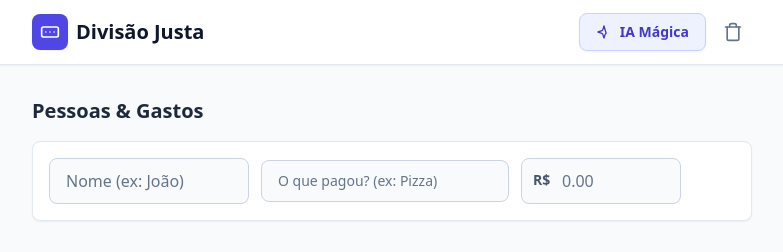
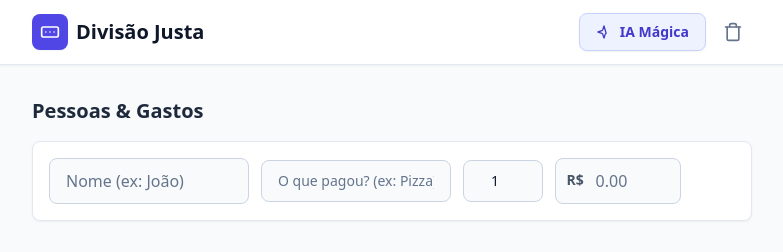
Before and after one commit to felipesdias/divisao-justa, a React (Vite) app: page / in a window 1280 px wide. Shown: the top 252 px of the page, without its empty margins (248-1031 px from the left). Built offline with nearby package versions, Linux system fonts and the light colour scheme.

Commit message:
Feat: Adds weighted splitting functionality

```diff
--- a/App.tsx
+++ b/App.tsx
@@ -11,7 +11,8 @@ const createEmptyPerson = (): Person => ({
   id: Math.random().toString(36).substr(2, 9),
   name: '',
   description: '',
-  paid: 0
+  paid: 0,
+  weight: 1
 });
 
 const App: React.FC = () => {
@@ -24,7 +25,9 @@ const App: React.FC = () => {
     const saved = localStorage.getItem(LOCAL_STORAGE_KEY);
     if (saved) {
       try {
-        setPeople(JSON.parse(saved));
+        const loaded = JSON.parse(saved);
+        // Migration: Ensure weight property exists
+        setPeople(loaded.map((p: any) => ({ ...p, weight: p.weight ?? 1 })));
       } catch (e) {
         console.error("Failed to parse local storage", e);
       }
@@ -52,7 +55,8 @@ const App: React.FC = () => {
     const isLastEmpty = !lastPerson || (
       !lastPerson.name.trim() &&
       !lastPerson.description?.trim() &&
-      lastPerson.paid === 0
+      lastPerson.paid === 0 &&
+      (lastPerson.weight === 1 || lastPerson.weight === undefined)
     );
 
     // If the last person has started typing, add a new empty row
@@ -61,7 +65,7 @@ const App: React.FC = () => {
     }
   }, [people, isLoaded]);
 
-  const updatePerson = (id: string, field: 'name' | 'paid' | 'description', value: string | number) => {
+  const updatePerson = (id: string, field: 'name' | 'paid' | 'description' | 'weight', value: string | number) => {
     setPeople(people.map(p => p.id === id ? { ...p, [field]: value } : p));
   };
 
@@ -104,7 +108,7 @@ const App: React.FC = () => {
         };
       } else {
         // Add new person
-        baseList.push(imported);
+        baseList.push({ ...imported, weight: imported.weight ?? 1 });
       }
     });
 
@@ -148,7 +152,7 @@ const App: React.FC = () => {
         <div className="max-w-3xl mx-auto px-4 sm:px-6 h-16 flex items-center justify-between">
           <div className="flex items-center gap-2">
             <div className="bg-indigo-600 text-white p-2 rounded-lg shadow-sm">
-               <svg xmlns="http://www.w3.org/2000/svg" width="20" height="20" viewBox="0 0 24 24" fill="none" stroke="currentColor" strokeWidth="2" strokeLinecap="round" strokeLinejoin="round"><rect x="2" y="6" width="20" height="12" rx="2"/><path d="M12 12h.01"/><path d="M17 12h.01"/><path d="M7 12h.01"/></svg>
+              <svg xmlns="http://www.w3.org/2000/svg" width="20" height="20" viewBox="0 0 24 24" fill="none" stroke="currentColor" strokeWidth="2" strokeLinecap="round" strokeLinejoin="round"><rect x="2" y="6" width="20" height="12" rx="2" /><path d="M12 12h.01" /><path d="M17 12h.01" /><path d="M7 12h.01" /></svg>
             </div>
             <h1 className="text-xl font-bold text-slate-900">
               Divisão Justa
@@ -159,7 +163,7 @@ const App: React.FC = () => {
               onClick={() => setIsAIModalOpen(true)}
               className="hidden sm:flex items-center gap-2 px-4 py-2 text-sm font-semibold text-indigo-700 bg-indigo-50 hover:bg-indigo-100 border border-indigo-200 rounded-lg transition-all shadow-sm"
             >
-              <svg xmlns="http://www.w3.org/2000/svg" width="16" height="16" viewBox="0 0 24 24" fill="none" stroke="currentColor" strokeWidth="2" strokeLinecap="round" strokeLinejoin="round"><path d="m12 3-1.912 5.813a2 2 0 0 1-1.275 1.275L3 12l5.813 1.912a2 2 0 0 1 1.275 1.275L12 21l1.912-5.813a2 2 0 0 1 1.275-1.275L12 3Z"/></svg>
+              <svg xmlns="http://www.w3.org/2000/svg" width="16" height="16" viewBox="0 0 24 24" fill="none" stroke="currentColor" strokeWidth="2" strokeLinecap="round" strokeLinejoin="round"><path d="m12 3-1.912 5.813a2 2 0 0 1-1.275 1.275L3 12l5.813 1.912a2 2 0 0 1 1.275 1.275L12 21l1.912-5.813a2 2 0 0 1 1.275-1.275L12 3Z" /></svg>
               IA Mágica
             </button>
             <button
@@ -167,7 +171,7 @@ const App: React.FC = () => {
               className="p-2 text-slate-500 hover:text-red-600 hover:bg-red-50 hover:border-red-200 border border-transparent rounded-lg transition-all"
               title="Limpar tudo"
             >
-                <svg xmlns="http://www.w3.org/2000/svg" width="20" height="20" viewBox="0 0 24 24" fill="none" stroke="currentColor" strokeWidth="2" strokeLinecap="round" strokeLinejoin="round"><path d="M3 6h18"/><path d="M19 6v14c0 1-1 2-2 2H7c-1 0-2-1-2-2V6"/><path d="M8 6V4c0-1 1-2 2-2h4c1 0 2 1 2 2v2"/></svg>
+              <svg xmlns="http://www.w3.org/2000/svg" width="20" height="20" viewBox="0 0 24 24" fill="none" stroke="currentColor" strokeWidth="2" strokeLinecap="round" strokeLinejoin="round"><path d="M3 6h18" /><path d="M19 6v14c0 1-1 2-2 2H7c-1 0-2-1-2-2V6" /><path d="M8 6V4c0-1 1-2 2-2h4c1 0 2 1 2 2v2" /></svg>
             </button>
           </div>
         </div>
@@ -183,7 +187,7 @@ const App: React.FC = () => {
               onClick={() => setIsAIModalOpen(true)}
               className="sm:hidden flex items-center gap-1.5 px-3 py-1.5 text-xs font-bold text-indigo-700 bg-indigo-50 hover:bg-indigo-100 border border-indigo-200 rounded-lg transition-colors"
             >
-               <svg xmlns="http://www.w3.org/2000/svg" width="14" height="14" viewBox="0 0 24 24" fill="none" stroke="currentColor" strokeWidth="2" strokeLinecap="round" strokeLinejoin="round"><path d="m12 3-1.912 5.813a2 2 0 0 1-1.275 1.275L3 12l5.813 1.912a2 2 0 0 1 1.275 1.275L12 21l1.912-5.813a2 2 0 0 1 1.275-1.275L21 12l-5.813-1.912a2 2 0 0 1-1.275-1.275L12 3Z"/></svg>
+              <svg xmlns="http://www.w3.org/2000/svg" width="14" height="14" viewBox="0 0 24 24" fill="none" stroke="currentColor" strokeWidth="2" strokeLinecap="round" strokeLinejoin="round"><path d="m12 3-1.912 5.813a2 2 0 0 1-1.275 1.275L3 12l5.813 1.912a2 2 0 0 1 1.275 1.275L12 21l1.912-5.813a2 2 0 0 1 1.275-1.275L21 12l-5.813-1.912a2 2 0 0 1-1.275-1.275L12 3Z" /></svg>
               Importar com IA
             </button>
           </div>
--- a/components/PersonRow.tsx
+++ b/components/PersonRow.tsx
@@ -5,7 +5,7 @@ interface PersonRowProps {
   person: Person;
   isDuplicate: boolean;
   isLast: boolean;
-  onChange: (id: string, field: 'name' | 'paid' | 'description', value: string | number) => void;
+  onChange: (id: string, field: 'name' | 'paid' | 'description' | 'weight', value: string | number) => void;
   onRemove: (id: string) => void;
 }
 
@@ -44,6 +44,21 @@ const PersonRow: React.FC<PersonRowProps> = ({ person, isDuplicate, isLast, onCh
         />
       </div>
 
+      {/* Weight Field */}
+      <div className="flex-1 w-full md:w-20 md:max-w-[80px]">
+        <label className="block text-xs font-bold text-slate-700 mb-1.5 md:hidden">Peso</label>
+        <input
+          type="number"
+          min="0"
+          step="0.1"
+          value={person.weight || ''}
+          onChange={(e) => onChange(person.id, 'weight', parseFloat(e.target.value) || 0)}
+          placeholder="1"
+          title="Peso da divisão (Padrão: 1)"
+          className="w-full px-2 py-2.5 bg-slate-50 border border-slate-300 text-slate-900 placeholder-slate-500 rounded-lg focus:bg-white focus:outline-none focus:ring-2 focus:ring-indigo-600 focus:border-transparent transition-all text-sm text-center"
+        />
+      </div>
+
       {/* Amount Field */}
       <div className="flex-1 w-full md:w-auto md:max-w-[160px] relative">
         <label className="block text-xs font-bold text-slate-700 mb-1.5 md:hidden">Valor Pago</label>
@@ -75,7 +90,7 @@ const PersonRow: React.FC<PersonRowProps> = ({ person, isDuplicate, isLast, onCh
 
       {/* Spacer for alignment if button is hidden on desktop */}
       {isLast && (
-         <div className="hidden md:block w-[42px]"></div>
+        <div className="hidden md:block w-[42px]"></div>
       )}
     </div>
   );
--- a/components/Results.tsx
+++ b/components/Results.tsx
@@ -33,7 +33,8 @@ const Results: React.FC<ResultsProps> = ({ result, people, hasPeople }) => {
     } else {
       activePeople.forEach(p => {
         const desc = p.description ? ` (${p.description})` : "";
-            text += `• ${p.name}${desc}: R$ ${p.paid.toFixed(2)}\n`;
+        const weight = p.weight !== 1 ? ` [Peso: ${p.weight}]` : "";
+        text += `• ${p.name}${desc}${weight}: R$ ${p.paid.toFixed(2)}\n`;
       });
     }
 
@@ -82,7 +83,7 @@ const Results: React.FC<ResultsProps> = ({ result, people, hasPeople }) => {
             onClick={handleShareWhatsApp}
             className="flex items-center gap-2 px-4 py-2 bg-[#25D366] hover:bg-[#20bd5a] text-white rounded-lg transition-colors font-semibold text-sm shadow-sm w-full sm:w-auto justify-center"
           >
-            <svg xmlns="http://www.w3.org/2000/svg" width="18" height="18" viewBox="0 0 24 24" fill="currentColor"><path d="M.057 24l1.687-6.163c-1.041-1.804-1.588-3.849-1.587-5.946.003-6.556 5.338-11.891 11.893-11.891 3.181.001 6.167 1.24 8.413 3.488 2.245 2.248 3.481 5.236 3.48 8.414-.003 6.557-5.338 11.892-11.893 11.892-1.99-.001-3.951-.5-5.688-1.448l-6.305 1.654zm6.597-3.807c1.676.995 3.276 1.591 5.392 1.592 5.448 0 9.886-4.434 9.889-9.885.002-5.462-4.415-9.89-9.881-9.892-5.452 0-9.887 4.434-9.889 9.884-.001 2.225.651 3.891 1.746 5.634l-.999 3.648 3.742-.981zm11.387-5.464c-.074-.124-.272-.198-.57-.347-.297-.149-1.758-.868-2.031-.967-.272-.099-.47-.149-.669.149-.198.297-.768.967-.941 1.165-.173.198-.347.223-.644.074-.297-.149-1.255-.463-2.39-1.475-.883-.788-1.48-1.761-1.653-2.059-.173-.297-.018-.458.13-.606.134-.133.297-.347.446-.521.151-.172.2-.296.3-.495.099-.198.05-.372-.025-.521-.075-.148-.669-1.611-.916-2.206-.242-.579-.487-.501-.669-.51l-.57-.01c-.198 0-.52.074-.792.372-.272.297-1.04 1.016-1.04 2.479 0 1.463 1.065 2.876 1.213 3.074.149.198 2.095 3.2 5.076 4.487.709.306 1.263.489 1.694.626.712.226 1.36.194 1.872.118.571-.085 1.758-.719 2.006-1.413.248-.695.248-1.29.173-1.414z"/></svg>
+            <svg xmlns="http://www.w3.org/2000/svg" width="18" height="18" viewBox="0 0 24 24" fill="currentColor"><path d="M.057 24l1.687-6.163c-1.041-1.804-1.588-3.849-1.587-5.946.003-6.556 5.338-11.891 11.893-11.891 3.181.001 6.167 1.24 8.413 3.488 2.245 2.248 3.481 5.236 3.48 8.414-.003 6.557-5.338 11.892-11.893 11.892-1.99-.001-3.951-.5-5.688-1.448l-6.305 1.654zm6.597-3.807c1.676.995 3.276 1.591 5.392 1.592 5.448 0 9.886-4.434 9.889-9.885.002-5.462-4.415-9.89-9.881-9.892-5.452 0-9.887 4.434-9.889 9.884-.001 2.225.651 3.891 1.746 5.634l-.999 3.648 3.742-.981zm11.387-5.464c-.074-.124-.272-.198-.57-.347-.297-.149-1.758-.868-2.031-.967-.272-.099-.47-.149-.669.149-.198.297-.768.967-.941 1.165-.173.198-.347.223-.644.074-.297-.149-1.255-.463-2.39-1.475-.883-.788-1.48-1.761-1.653-2.059-.173-.297-.018-.458.13-.606.134-.133.297-.347.446-.521.151-.172.2-.296.3-.495.099-.198.05-.372-.025-.521-.075-.148-.669-1.611-.916-2.206-.242-.579-.487-.501-.669-.51l-.57-.01c-.198 0-.52.074-.792.372-.272.297-1.04 1.016-1.04 2.479 0 1.463 1.065 2.876 1.213 3.074.149.198 2.095 3.2 5.076 4.487.709.306 1.263.489 1.694.626.712.226 1.36.194 1.872.118.571-.085 1.758-.719 2.006-1.413.248-.695.248-1.29.173-1.414z" /></svg>
             Compartilhar no WhatsApp
           </button>
         </div>
@@ -103,7 +104,7 @@ const Results: React.FC<ResultsProps> = ({ result, people, hasPeople }) => {
                     <span className="text-slate-900 font-medium">{tx.from}</span>
                     <span className="text-xs text-slate-500 flex items-center gap-1">
                       paga para
-                      <svg xmlns="http://www.w3.org/2000/svg" width="12" height="12" viewBox="0 0 24 24" fill="none" stroke="currentColor" strokeWidth="2" strokeLinecap="round" strokeLinejoin="round"><path d="M5 12h14"/><path d="m12 5 7 7-7 7"/></svg>
+                      <svg xmlns="http://www.w3.org/2000/svg" width="12" height="12" viewBox="0 0 24 24" fill="none" stroke="currentColor" strokeWidth="2" strokeLinecap="round" strokeLinejoin="round"><path d="M5 12h14" /><path d="m12 5 7 7-7 7" /></svg>
                       {tx.to}
                     </span>
                   </div>
--- a/types.ts
+++ b/types.ts
@@ -3,6 +3,7 @@ export interface Person {
   name: string;
   description?: string;
   paid: number;
+  weight: number;
 }
 
 export interface Transaction {
```
Also changed, not shown: utils/splitAlgorithm.ts (+13 -7 lines). Lines whose indentation alone changed are shown as unchanged.
